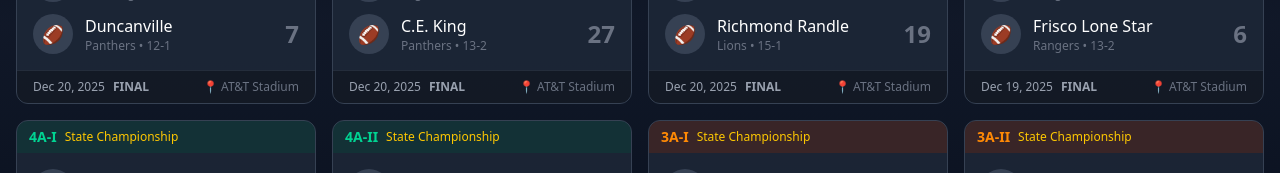
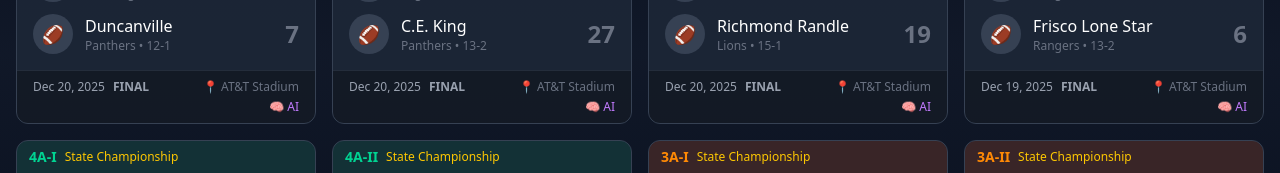
Before and after one commit to claytonwright647-rgb/tx-hs-football-tracker, a Next.js app: page /scoreboard in a window 1280 px wide. Shown: the part 619-792 px from the top of the page. Built offline with nearby package versions, Linux system fonts and the light colour scheme; no server answers.

Commit message:
feat: Add Brain AI indicator badge to GameCard

```diff
--- a/src/components/GameCard.tsx
+++ b/src/components/GameCard.tsx
@@ -180,11 +180,16 @@ export default function GameCard({ game, onClick }: GameCardProps) {
             📍 {game.venue}
           </span>
         </div>
-        {game.broadcast && (
-          <div className="mt-1 text-xs text-gray-500">
-            📺 {game.broadcast}
-          </div>
-        )}
+        <div className="mt-1 flex items-center justify-between text-xs">
+          {game.broadcast && (
+            <span className="text-gray-500">
+              📺 {game.broadcast}
+            </span>
+          )}
+          <span className="text-purple-400 ml-auto" title="Brain AI Analysis">
+            🧠 AI
+          </span>
+        </div>
       </div>
     </div>
   );
```
